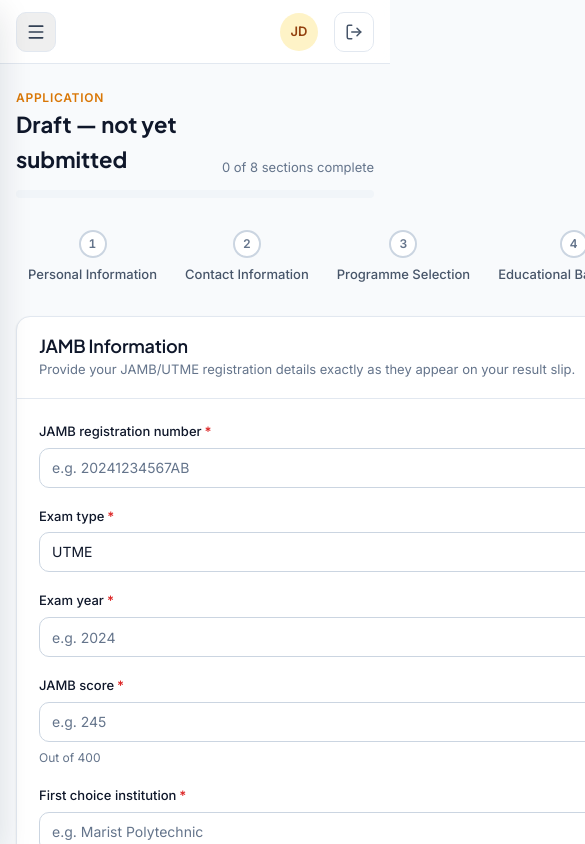
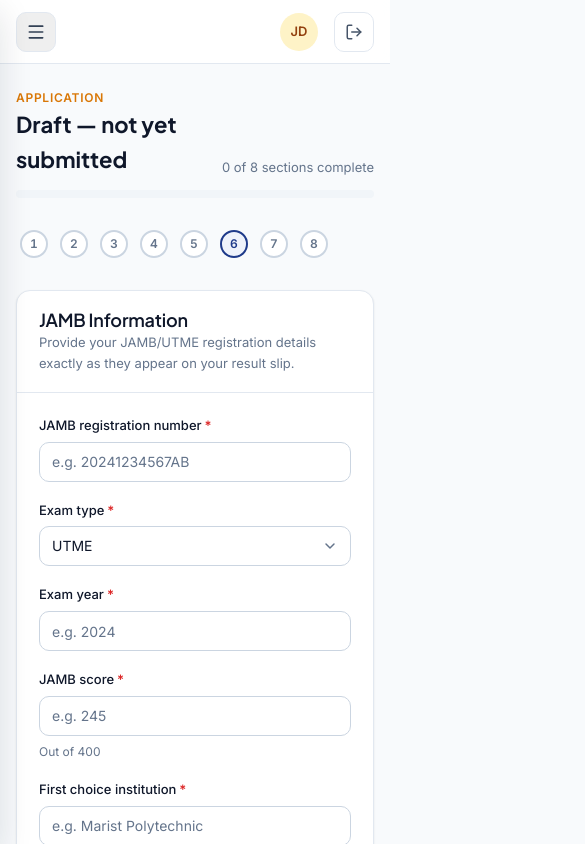
Before and after one commit to chchukwuebuka/marisPortal, a Next.js app: page /applicant/application/jamb in a window 390 px wide. Shown: the top 844 px of the page, 585 px wide, since content can reach past the window. Built offline with nearby package versions, Linux system fonts and the light colour scheme.

Commit message:
fix: clean up mobile stepper by hiding labels and preventing squishing on small screens

```diff
--- a/components/ui/Stepper.module.css
+++ b/components/ui/Stepper.module.css
@@ -45,6 +45,10 @@
   transition: background var(--dur) var(--ease);
 }
 
+.horizontal .item {
+  flex-shrink: 0;
+}
+
 .horizontal .link {
   flex-direction: column;
   gap: 6px;
@@ -55,6 +59,17 @@
 
 .link:hover {
   background: var(--color-surface-sunken);
+}
+
+@media (max-width: 640px) {
+  .horizontal .label {
+    display: none;
+  }
+  .horizontal .link {
+    min-width: 0;
+    padding: 8px 4px;
+    gap: 0;
+  }
 }
 
 .marker {
```
